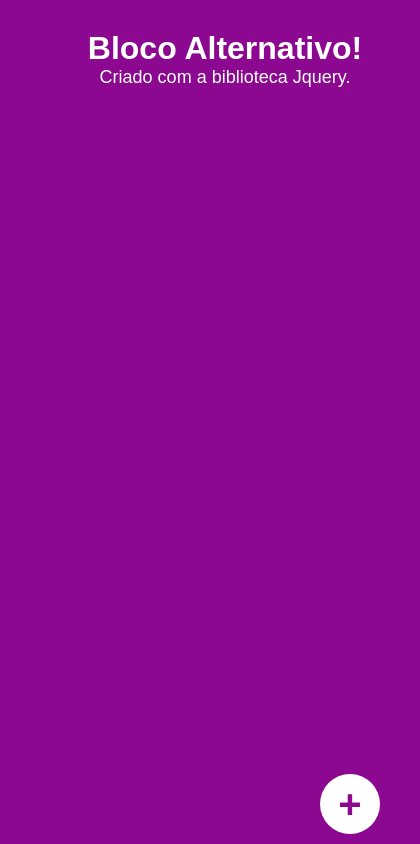
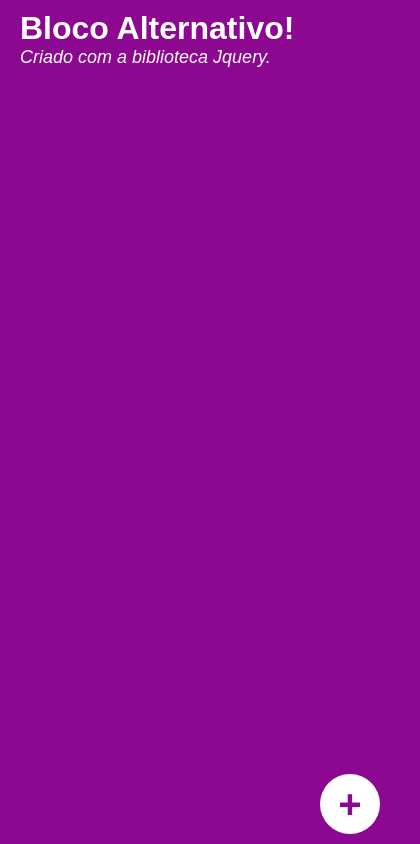
Before and after one commit to HeltonCarlos/Jquery, a plain HTML site: page index.html in a window 390 px wide. Shown: the whole page, 420 px wide, since content can reach past the window. Drawn offline with nearby package versions, Linux system fonts and the light colour scheme.

Commit message:
Responsivo README
RESPONSIVO

```diff
--- a/estilo.css
+++ b/estilo.css
@@ -17,11 +17,11 @@ body{background-color: rgb(140, 8, 144);}
     font-size: 40px;
     font-weight: bold;}
 
+    .text{max-width: 100%;color:#fff;margin-left: 20px;margin-top: 10px;}
+    .text p{font-size: 18px;font-style:italic ;}
+
 .container{max-width: 1100px;margin: 0 auto;
     padding: 0 2%;display:flex;flex-wrap: wrap;}
-
- .text{width: 100%;color:#fff;text-align: center;margin:30px;}
- .text p{font-size: 18px;font-style: ;}
 
 .anotacao{width: 33.3%;padding: 10px;}
 
```
